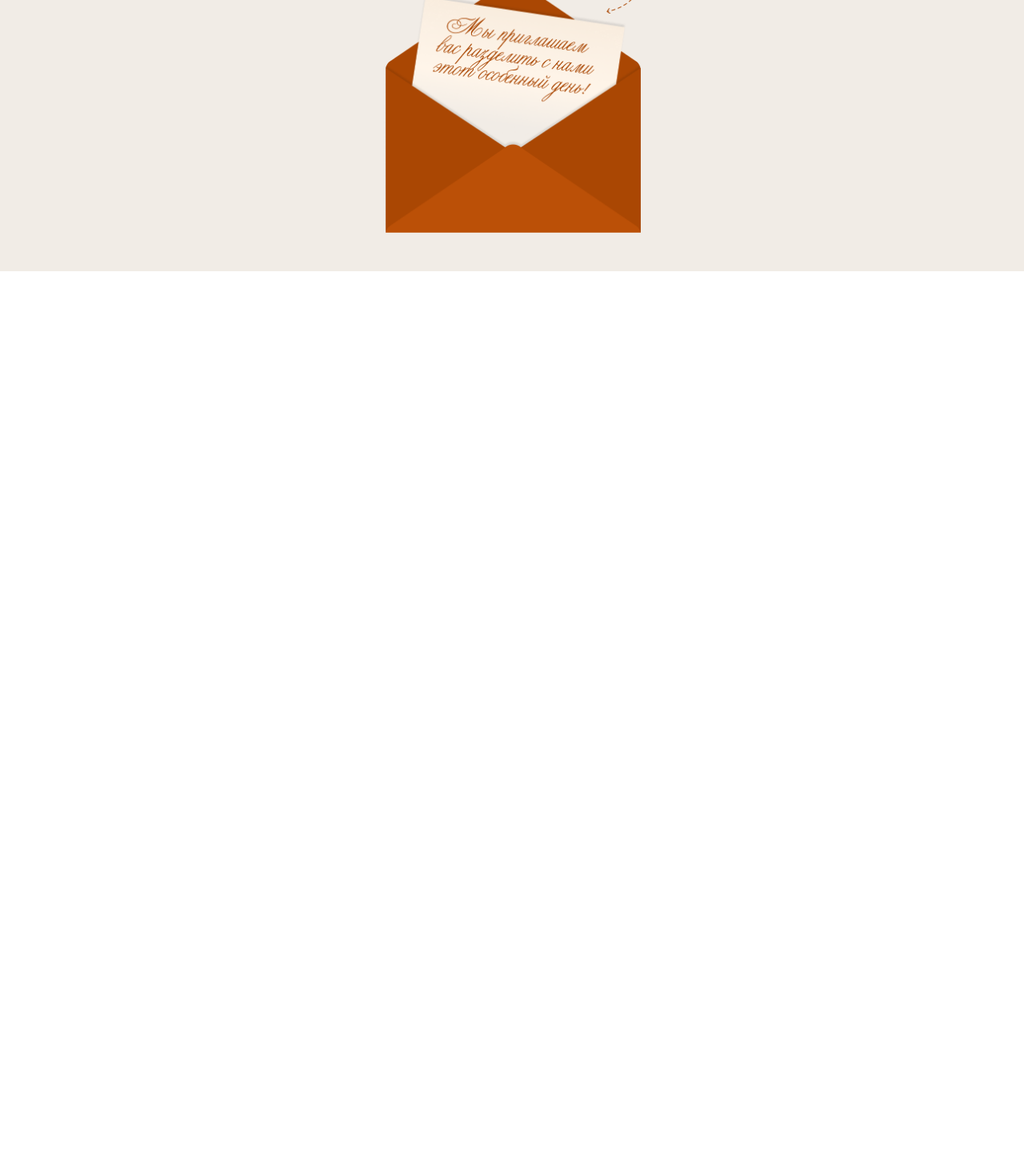
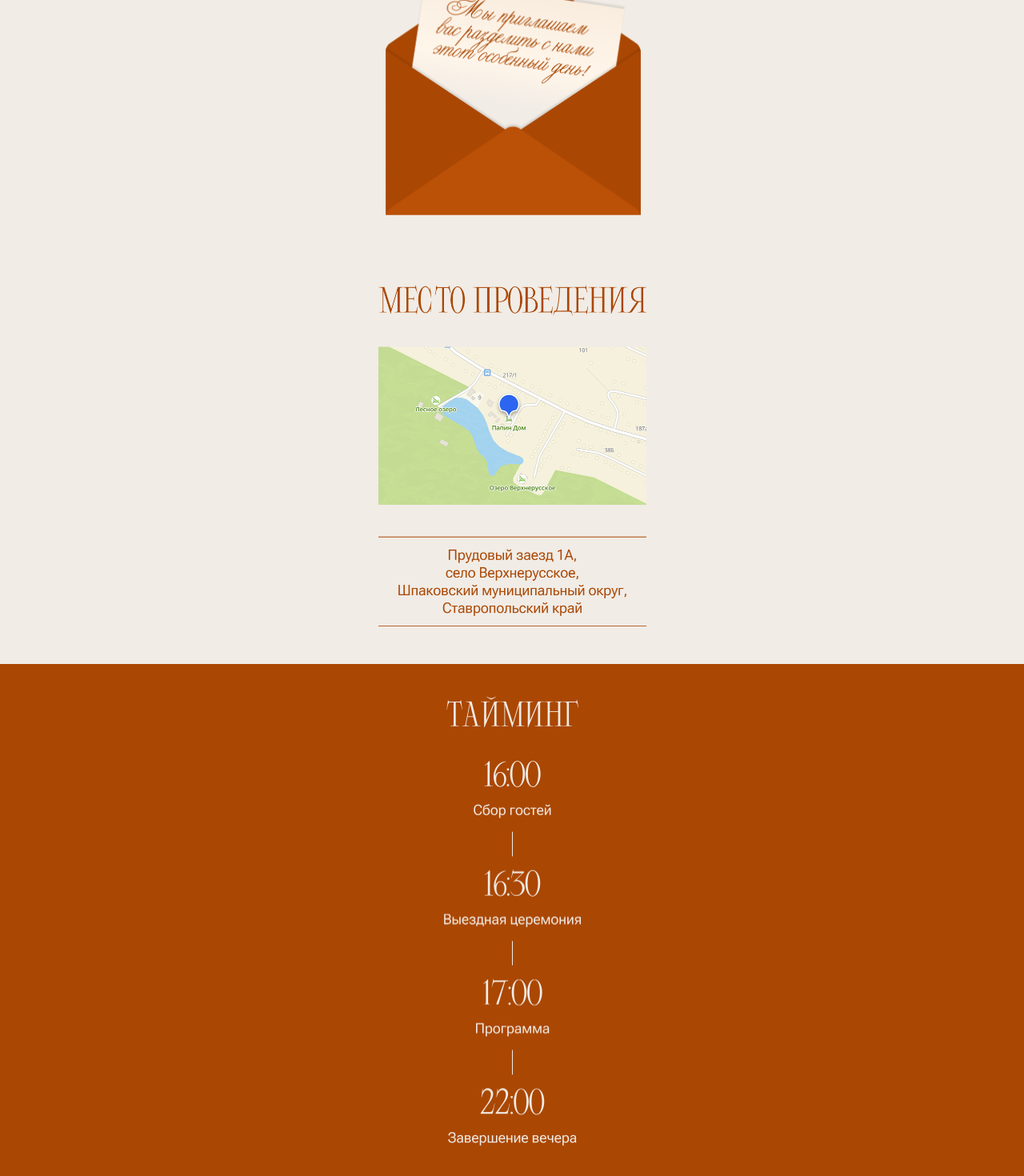
Before and after one commit to basovanton16/wedding, a Vue app: page / in a window 1280 px wide. Shown: the part 1320-2790 px from the top of the page at 80% size. Before the commit the page ends 1659 px from the top, so only its background shows below. Built offline with nearby package versions, Linux system fonts and the light colour scheme.

Commit message:
доверстал лендинг

```diff
--- a/src/App.vue
+++ b/src/App.vue
@@ -2,18 +2,33 @@
   <div id="app" class="app">
     <Promo class="promo" />
     <Date class="date"/>
+    <Location class="location"/>
+    <Timing class="timing"/>
+    <Dresscode class="dresscode"/>
+    <Wishes class="wishes"/>
+    <Go class="go"/>
   </div>
 </template>
 
 <script>
 import Promo from "./components/promo.vue";
 import Date from './components/date.vue';
+import Location from './components/location.vue';
+import Timing from './components/timing.vue';
+import Dresscode from './components/dresscode.vue';
+import Wishes from './components/wishes.vue';
+import Go from './components/youGo.vue';
 export default {
   name: "App",
 
   components: {
     Promo,
-    Date
+    Date,
+    Location,
+    Timing,
+    Dresscode,
+    Wishes,
+    Go
   },
 };
 </script>
--- a/src/components/dresscode.vue
+++ b/src/components/dresscode.vue
@@ -1,17 +1,52 @@
 <template>
-  <header class="header">
-    <!-- Навигация -->
+  <header class="dresscode">
+    <div class="dresscode__wrapper">
+      <div class="dresscode__title">
+        <img src="../assets/images/dresscode-title.png" class="dresscode__img">
+      </div>
+      <div class="dresscode__subtitle">
+        <img src="../assets/images/dresscode-descr.png" class="dresscode__img">
+      </div>
+      <div class="dresscode__colors">
+        <img src="../assets/images/colors-wedd.png" class="dresscode__img">
+      </div>
+    </div>
   </header>
 </template>
 
 <script>
 export default {
-  name: 'Header'
+  name: 'Dresscode'
 }
 </script>
 
 <style scoped>
-.header {
-  /* Стили хедера */
+.dresscode {
+position: relative;
+width: 100%;
+display: flex;
+flex-direction: column;
+align-items: center;
+padding: 40px 20px;
+}
+
+.dresscode__wrapper {
+  width: 100%;
+  max-width: 335px;
+  display: flex;
+  flex-direction: column;
+  align-items: center;
+}
+
+.dresscode__title {
+  width: 100%;
+  max-width: 179px;
+  margin-bottom: 16px;
+}
+
+.dresscode__colors {
+  width: 100%;
+  max-width: 280px;
+  margin-top: 40px;
 }
 </style>
--- a/src/components/location.vue
+++ b/src/components/location.vue
@@ -1,17 +1,52 @@
 <template>
-  <footer class="footer">
-    <!-- Футер сайта -->
-  </footer>
+  <section class="location">
+    <div class="location__wrapper">
+      <div class="location__title">
+        <img src="../assets/images/location-title.png" class="location__img">
+      </div>
+      <div class="location__map">
+        <img src="../assets/images/map.png" class="location__img">
+      </div>
+      <div class="location__description">
+        <img src="../assets/images/location-descr.png" class="location__img">
+      </div>
+    </div>
+  </section>
 </template>
 
 <script>
 export default {
-  name: 'Footer'
+  name: 'Location'
 }
 </script>
 
 <style scoped>
-.footer {
-  /* Стили футера */
+.location {
+position: relative;
+padding: 40px 20px;
+width: 100%;
+display: flex;
+flex-direction: column;
+align-items: center;
+}
+
+.location__wrapper {
+  display: flex;
+  flex-direction: column;
+  align-items: center;
+  width: 100%;
+  max-width: 335px;
+}
+
+.location__img {
+  width: 100%;
+}
+
+.location__title {
+  margin-bottom: 32px;
+}
+
+.location__map {
+  margin-bottom: 32px;
 }
 </style>
--- a/src/components/promo.vue
+++ b/src/components/promo.vue
@@ -3,7 +3,7 @@
     <div class="promo__wrapper">
       <div class="promo__bg">
         <img src="../assets/images/titleName.png" class="promo__title-name" />
-        <img src="../assets/images/bg.png" class="promo__img" />
+        <img src="../assets/images/bg.jpeg" class="promo__img" />
       </div>
       <div class="promo__title">
         <img src="../assets/images/promo-title.png" class="promo__img" />
--- a/src/components/timing.vue
+++ b/src/components/timing.vue
@@ -1,17 +1,51 @@
 <template>
-  <section class="gallery">
-    <!-- Галерея фотографий -->
+  <section class="timing">
+    <div class="timing__wrapper">
+      <div class="timing__title">
+        <img src="../assets/images/timing-title.png" class="timing__img">
+      </div>
+      <div class="timing__description">
+        <img src="../assets/images/timing-descr.png" class="timing__img">
+      </div>
+    </div>
   </section>
 </template>
 
 <script>
 export default {
-  name: 'Gallery'
+  name: 'Timing'
 }
 </script>
 
 <style scoped>
-.gallery {
-  /* Стили галереи */
+.timing {
+position: relative;
+width: 100%;
+background: #AA4703;
+padding: 40px 20px;
+display: flex;
+flex-direction: column;
+align-items: center;
+}
+
+.timing__img {
+  width: 100%;
+}
+.timing__wrapper {
+  display: flex;
+  flex-direction: column;
+  align-items: center;
+  width: 100%;
+}
+
+.timing__title {
+  width: 100%;
+  max-width: 165px;
+  margin-bottom: 32px;
+}
+
+.timing__description {
+  width: 100%;
+  max-width: 335px;
 }
 </style>
--- a/src/components/wishes.vue
+++ b/src/components/wishes.vue
@@ -1,17 +1,78 @@
 <template>
-  <section class="hero">
-    <!-- Главная секция -->
+  <section class="wishes">
+    <div class="wishes__bg">
+      <img src="../assets/images/flower.png" class="wishes__img" />
+    </div>
+    <div class="wishes__wrapper">
+      <div class="wishes__title">
+        <img src="../assets/images/wishes-title.png" class="wishes__img" />
+      </div>
+      <div class="wishes__1">
+        <img src="../assets/images/wishes-1.png" class="wishes__img" />
+      </div>
+      <div class="wishes__2">
+        <img src="../assets/images/wishes-2.png" class="wishes__img" />
+      </div>
+      <div class="wishes__3">
+        <img src="../assets/images/wishes-3.png" class="wishes__img" />
+      </div>
+      <div class="wishes__4">
+        <img src="../assets/images/wishes-4.png" class="wishes__img" />
+      </div>
+      <div class="wishes__button">
+        <img src="../assets/images/wishes-button.png" class="wishes__img" />
+      </div>
+    </div>
   </section>
 </template>
 
 <script>
 export default {
-  name: 'Hero'
-}
+  name: "Wishes",
+};
 </script>
 
 <style scoped>
-.hero {
-  /* Стили главной секции */
+.wishes {
+  position: relative;
+  width: 100%;
+}
+
+.wishes__bg {
+  width: 100%;
+  max-width: 375px;
+  margin: 0 auto;
+}
+
+.wishes__wrapper {
+  padding: 40px 20px;
+  width: 100%;
+  max-width: 415px;
+  display: flex;
+  flex-direction: column;
+  align-items: center;
+  margin: 0 auto;
+}
+
+.wishes__title {
+  width: 100%;
+  max-width: 233px;
+  margin-bottom: 32px;
+}
+
+.wishes__1,
+.wishes__2,
+.wishes__3,
+.wishes__4 {
+  width: 100%;
+  max-width: 335px;
+  margin-bottom: 24px;
+}
+.wishes__4 {
+  margin-bottom: 32px;
+}
+.wishes__button {
+  width: 100%;
+  max-width: 335px;
 }
 </style>
--- a/src/components/youGo.vue
+++ b/src/components/youGo.vue
@@ -1,17 +1,58 @@
 <template>
-  <section class="rsvp">
-    <!-- Форма подтверждения присутствия -->
+  <section class="go">
+    <div class="go__wrapper">
+      <div class="go__title">
+        <img src="../assets/images/go-title.png" class="go__img">
+      </div>
+      <div class="go__subtitle">
+        <img src="../assets/images/go-subtitle.png" class="go__img">
+      </div>
+      <div class="go__button">
+        <img src="../assets/images/go-button.png" class="go__img">
+      </div>
+    </div>
+    <div class="go__bg">
+      <img src="../assets/images/bg-2.jpeg" class="go__img">
+    </div>
   </section>
 </template>
 
 <script>
 export default {
-  name: 'RSVP'
+  name: 'Go'
 }
 </script>
 
 <style scoped>
-.rsvp {
-  /* Стили формы RSVP */
+.go {
+  position: relative;
+  width: 100%;
+  background: #AA4703;
+}
+
+.go__wrapper {
+  padding: 40px 20px 0;
+  display: flex;
+  flex-direction: column;
+  align-items: center;
+  max-width: 375px;
+  margin: 0 auto;
+}
+
+.go__title,
+.go__subtitle,
+.go__button {
+  width: 100%;
+  max-width: 335px;
+}
+
+.go__title {
+  max-width: 229px;
+  margin-bottom: 16px;
+}
+
+.go__button {
+  margin-top: 32px;
+  margin-bottom: 40px;
 }
 </style>
--- a/src/style.css
+++ b/src/style.css
@@ -46,3 +46,9 @@ body {
   padding: 20px;
   background: white;
 }
+
+
+img {
+  user-select: none;
+  width: 100%;
+}
```
Also changed, not shown: src/assets/images/bg-2.jpeg (added), src/assets/images/bg.jpeg (added).
